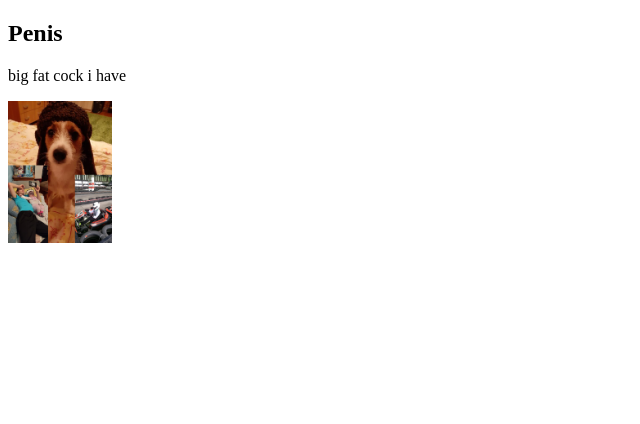
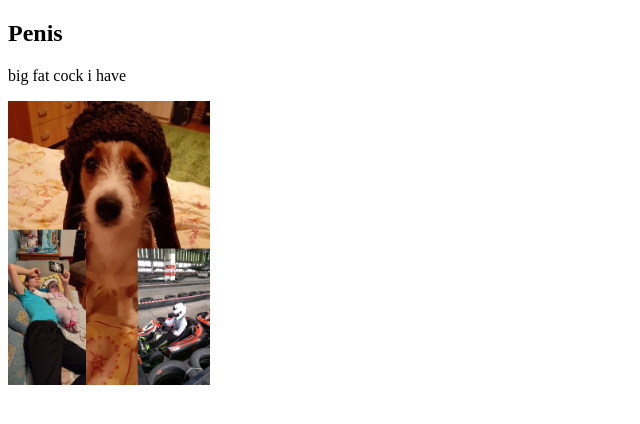
Before and after one commit to Zsepyy/penis-big-big-penis-in-my-butt, a plain HTML site: page index.html in a window 1280 px wide. Shown: the whole page, without its empty margins (0-640 px from the left). Drawn offline with Linux system fonts and the light colour scheme.

Commit message:
Update index.html

```diff
--- a/index.html
+++ b/index.html
@@ -5,7 +5,7 @@
 <h2>Penis</h2>
 <p>big fat cock i have</p>
 
-<img src="https://zsepyy.github.io/penis-big-big-penis-in-my-butt/aaaaaaaa!.png" alt="W3Schools.com" width="104" height="142">
+<img src="https://zsepyy.github.io/penis-big-big-penis-in-my-butt/aaaaaaaa!.png" alt="W3Schools.com" width="202" height="284">
 
 </body>
 </html>
```
